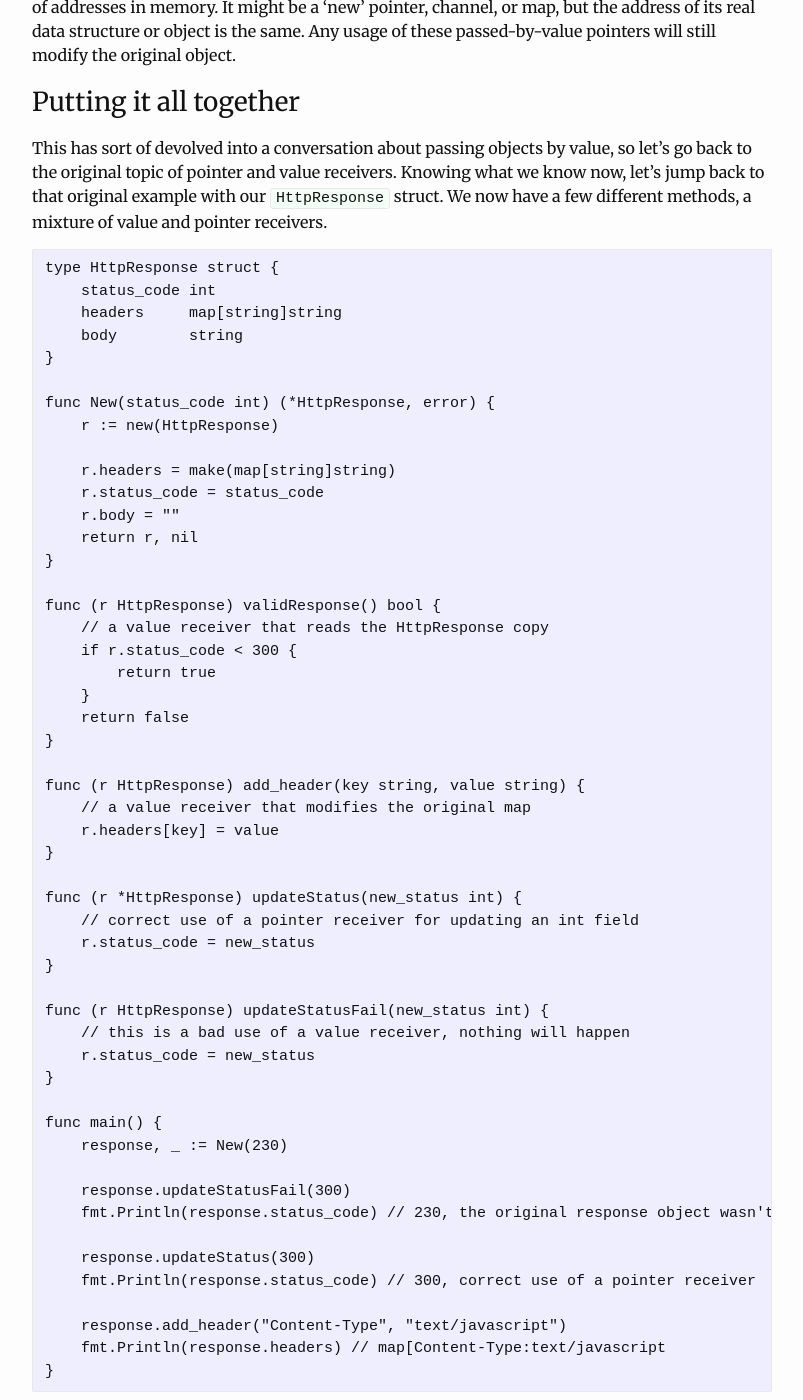
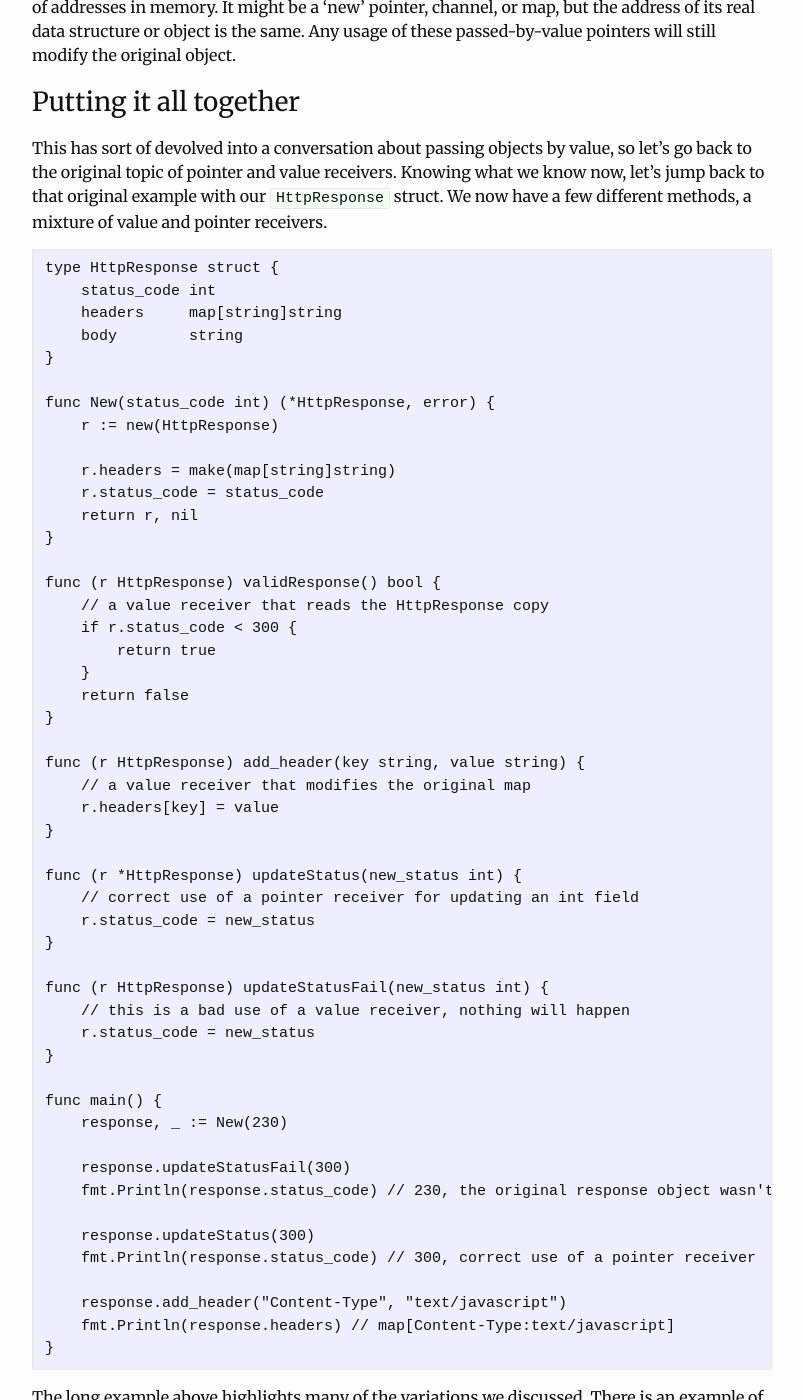
Before and after one commit to phouse512/blog, a Jekyll site: the page built from _posts/2017-01-27-go-pointer-receivers-vs-value-receivers.markdown, in a window 1280 px wide and 1400 px high, scrolled down 2544 px. Shown: the whole window, without its empty margins (238-1041 px from the left). Built offline with Jekyll 4.4.1, drawn with Linux system fonts in a browser that asks for light colours; a script that is not in the unit is left out; comment, search, counter and statistics services are not loaded; some of the changed lines change nothing that is shown; some of the changed text lies outside the part shown.

Commit message:
added example

````diff
--- a/_posts/2017-01-27-go-pointer-receivers-vs-value-receivers.markdown
+++ b/_posts/2017-01-27-go-pointer-receivers-vs-value-receivers.markdown
@@ -149,7 +149,6 @@
 
     r.headers = make(map[string]string)
     r.status_code = status_code
-    r.body = ""
     return r, nil
 }
 
@@ -186,6 +185,33 @@
     fmt.Println(response.status_code) // 300, correct use of a pointer receiver
 
     response.add_header("Content-Type", "text/javascript")
-    fmt.Println(response.headers) // map[Content-Type:text/javascript
+    fmt.Println(response.headers) // map[Content-Type:text/javascript]
 }
 ```
+
+The long example above highlights many of the variations we discussed. There is
+an example of using value receivers with standard types, such as `int`s. You
+also see what happens when you use special types such as `map`s or `channel`s
+with value recievers.
+
+Ultimately, the lesson here is not about understanding the situations that
+require either value or pointer receivers. Once you begin to understand that
+all objects are passed by value, it makes understanding and reasoning through
+your code much easier.
+
+Before I close, here are a few more resources that help explain some of these
+core concepts in Go.
+
+An excellent blog post from the creators of Go on the internals of the
+slice: [Go Slices: usage and internals][slices]
+
+A blog post on some of the factors that matter when deciding between pointer or
+value receivers: [Pass by pointer vs pass by value in Go][factors]
+
+A short entry in the Golang FAQ about objects being passed by value: [When are
+function parameters passed by value?][value]
+
+
+[slices]: https://blog.golang.org/go-slices-usage-and-internals
+[factors]: http://goinbigdata.com/golang-pass-by-pointer-vs-pass-by-value/
+[value]: https://golang.org/doc/faq#pass_by_value
````
